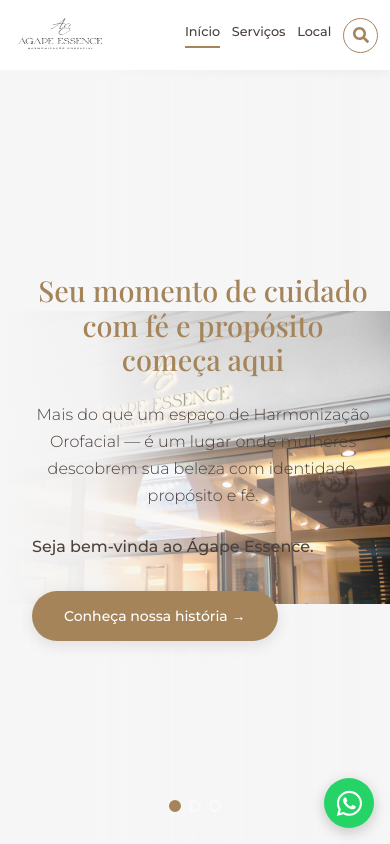
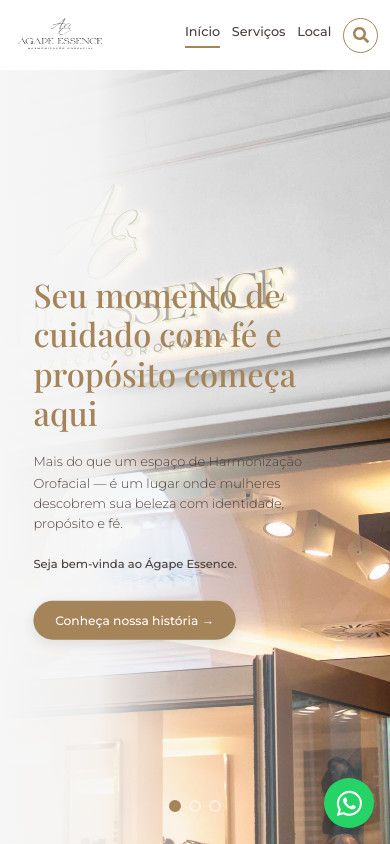
Before and after one commit to Henrilsm/agape-essence, a Next.js app: page / in a window 390 px wide. Built offline with nearby package versions, Linux system fonts and the light colour scheme.

Commit message:
Responsividade slides

```diff
--- a/app/page.module.css
+++ b/app/page.module.css
@@ -355,66 +355,101 @@
   opacity: 0.85;
 }
 
-/* Media queries apenas para mobile - desktop mantém tamanhos originais */
+/* Media queries apenas para mobile - mantém layout proporcional ao desktop */
 @media (max-width: 768px) {
   .hero {
-    padding: 2rem 1rem;
-    /* Força a exibição completa da imagem horizontal no mobile */
-    background-size: contain;
+    /* Mantém proporções do desktop, mas ajustado para mobile */
+    padding: 1.5rem 0.8rem;
+    background-size: cover;
     background-position: center;
+    /* Ajusta altura para melhor proporção no mobile */
+    height: calc(100vh - 70px);
+    min-height: 500px;
   }
 
   .heroContainer {
-    padding-left: 1rem;
-    gap: 2rem;
+    /* Mantém estrutura do desktop, mas com espaçamentos menores */
+    padding-left: 1.5rem;
+    gap: 1.5rem;
+    max-width: 100%;
+    transform: scale(0.85);
+    transform-origin: left center;
   }
 
   .heroContainer:has(.problemsList) {
-    padding-left: 1rem;
-    gap: 2rem;
+    /* Layout de grid proporcional para mobile */
+    display: grid;
+    grid-template-columns: 1fr;
+    gap: 1.5rem;
+    padding-left: 1.5rem;
+    padding-right: 1rem;
+    transform: scale(0.8);
+    transform-origin: center;
   }
 
+  .heroContainer:has(.problemsList) .leftPanel {
+    grid-column: 1;
+    margin-bottom: 1rem;
+  }
+
+  .heroContainer:has(.problemsList) .problemsList {
+    grid-column: 1;
+  }
+
+  /* Mantém tamanhos proporcionais do desktop */
   .title {
-    font-size: clamp(1.8rem, 5vw, 3rem);
-    text-align: center;
+    font-size: 2.4rem;
+    line-height: 1.2;
+    text-align: left;
   }
 
   .subtitle {
-    font-size: clamp(1rem, 2.5vw, 1.15rem);
-    text-align: center;
+    font-size: 0.95rem;
+    line-height: 1.6;
+    text-align: left;
   }
 
+  .welcomeText {
+    font-size: 0.85rem;
+  }
+
+  .button {
+    padding: 0.7rem 1.6rem;
+    font-size: 0.9rem;
+  }
+
+  /* Mantém cards proporcionais */
   .problemCard {
-    padding: clamp(1.2rem, 4vw, 2rem);
-    border-radius: clamp(12px, 3vw, 16px);
+    padding: 1.6rem;
+    border-radius: 14px;
   }
 
   .problemName {
-    font-size: clamp(1rem, 3vw, 1.15rem);
+    font-size: 0.95rem;
   }
 
   .problemDescription {
-    font-size: clamp(0.8rem, 2.2vw, 0.95rem);
+    font-size: 0.8rem;
   }
 
   .advantageCard {
-    padding: clamp(0.8rem, 2.5vw, 1.3rem) clamp(0.5rem, 1.5vw, 1rem);
-    border-radius: clamp(12px, 3vw, 16px);
+    padding: 1rem 0.8rem;
+    border-radius: 14px;
   }
 
   .advantageName {
-    font-size: clamp(0.8rem, 2.2vw, 1.1rem);
+    font-size: 0.9rem;
     line-height: 1.2;
-    min-height: clamp(2rem, 5vw, 2.6rem);
+    min-height: auto;
   }
 
   .advantageDescription {
-    font-size: clamp(0.65rem, 1.6vw, 0.85rem);
+    font-size: 0.7rem;
     line-height: 1.3;
   }
 
   .heroContainer:has(.advantagesList) .title {
-    font-size: clamp(2rem, 5vw, 2.8rem);
+    font-size: 2.2rem;
     white-space: normal;
   }
 }
```
